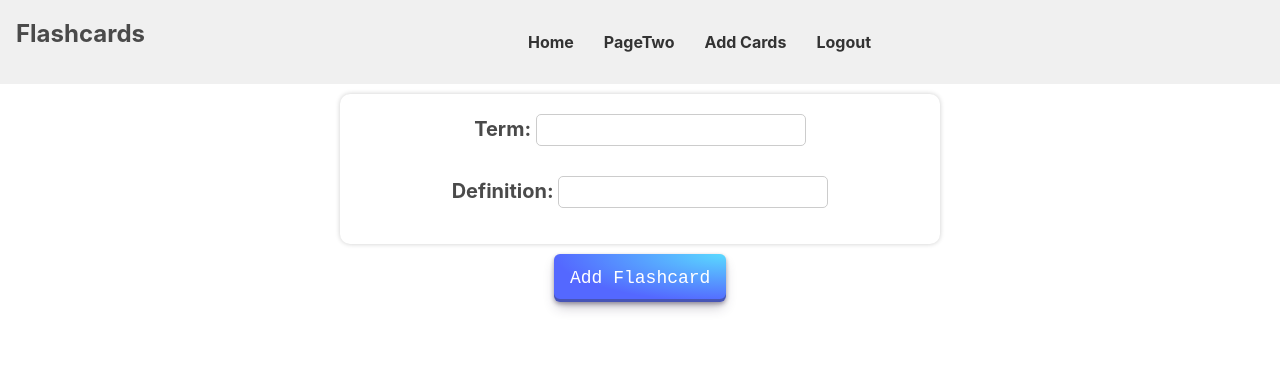
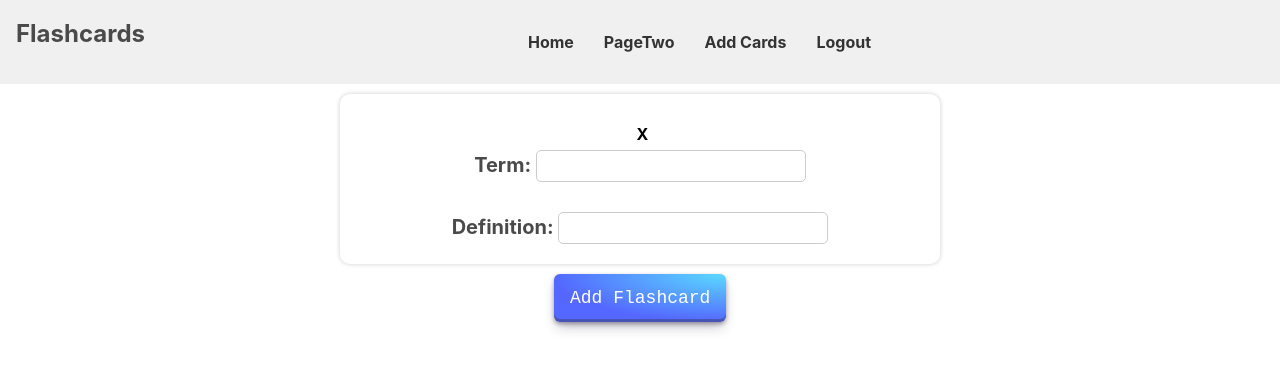
Before and after one commit to paweu9000/FlashcardsFrontend, a Svelte app in the folder flashfront/: page /addcards in a window 1280 px wide. Shown: the top 370 px of the page. Built offline with nearby package versions, Linux system fonts and the light colour scheme; sample sign-in values are in the browser's storage.

Commit message:
added more security, card deletion

```diff
--- a/flashfront/src/components/Navbar.svelte
+++ b/flashfront/src/components/Navbar.svelte
@@ -1,9 +1,21 @@
 <script>
   import {useNavigate} from "svelte-navigator";
+  import {onMount} from 'svelte';
 
   const navigate = useNavigate();
 
   let isLoggedIn = localStorage.getItem("token");
+
+  onMount(() => {
+    if(isLoggedIn !== null) {
+      const decodedToken = JSON.parse(atob(isLoggedIn.split('.')[1]));
+      const expirationTime = decodedToken.exp * 1000;
+      const currentTime = Date.now();
+      if(currentTime > expirationTime) {
+        handleLogout();
+      }
+    }
+  })
 
   function handleLogout() {
     localStorage.removeItem('token');
--- a/flashfront/src/routes/CreateCollection.svelte
+++ b/flashfront/src/routes/CreateCollection.svelte
@@ -1,7 +1,18 @@
 <script>
+    import { onMount } from "svelte";
     import Navbar from "../components/Navbar.svelte";
+    import {useNavigate} from "svelte-navigator";
+
+    const navigate = useNavigate();
 
     let flashcards = [{ side: "", value: "" }];
+
+    onMount(() => {
+        let isLoggedIn = localStorage.getItem("token");
+        if(isLoggedIn == null) {
+            navigate("/");
+        }
+    })
 
     function addFlashcard() {
         flashcards = [...flashcards, { side: "", value: "" }];
@@ -13,12 +24,19 @@
         });
     }
 
+    function deleteFlashcard(index) {
+        if(flashcards.length > 1) {
+            flashcards = flashcards.filter((_, i) => i !== index);
+        }
+    }
+
 </script>
 
 <Navbar/>
 <div class="flashcards-container">
     {#each flashcards as flashcard, i}
         <div class="flashcard">
+            <button class="close-button" on:click={() => deleteFlashcard(i)}>X</button>
             <label>Term:
                 <input bind:value={flashcard.side} placeholder="{flashcard.side}">
             </label>
@@ -46,7 +64,7 @@
         margin: 10px;
         padding: 20px;
         width: 600px;
-        height: 150px;
+        height: 170px;
         border-radius: 10px;
         box-shadow: 0px 0px 5px rgba(0, 0, 0, 0.2);
         background-color: #fff;
@@ -72,6 +90,17 @@
         outline: none;
         box-shadow: 0 0 2px 2px rgba(0, 0, 0, 0.2);
         border-color: blue;
+    }
+
+    .close-button {
+        width: 20px;
+        height: 20px;
+        border: none;
+        background-color: transparent;
+        font-size: 16px;
+        font-weight: bold;
+        color: black;
+        cursor: pointer;
     }
 
     .button-29 {
--- a/flashfront/src/routes/Login.svelte
+++ b/flashfront/src/routes/Login.svelte
@@ -17,7 +17,6 @@
         console.log(response);
         if (response.status == 200) {
             const token = response.headers.authorization.split(" ")[1];
-            console.log(token);
             localStorage.setItem("token", token);
             navigate("/");
         }
```
